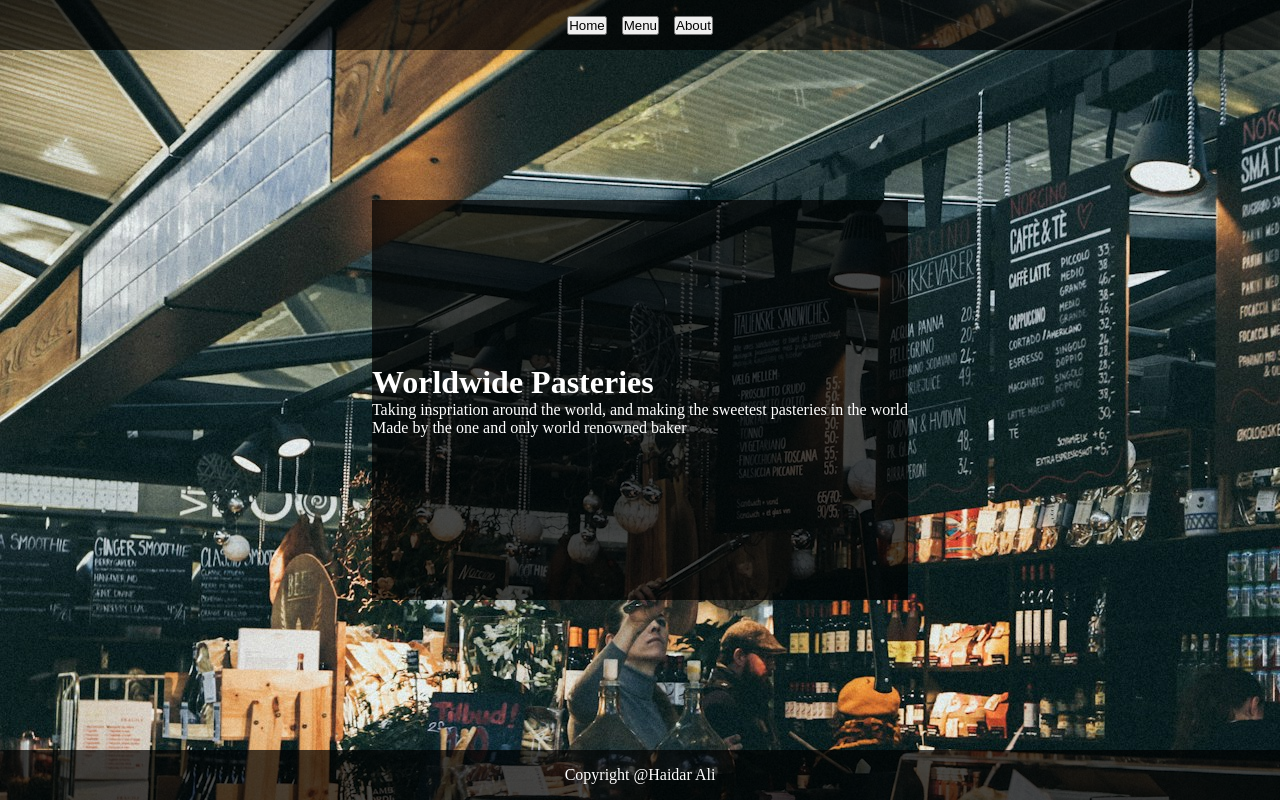
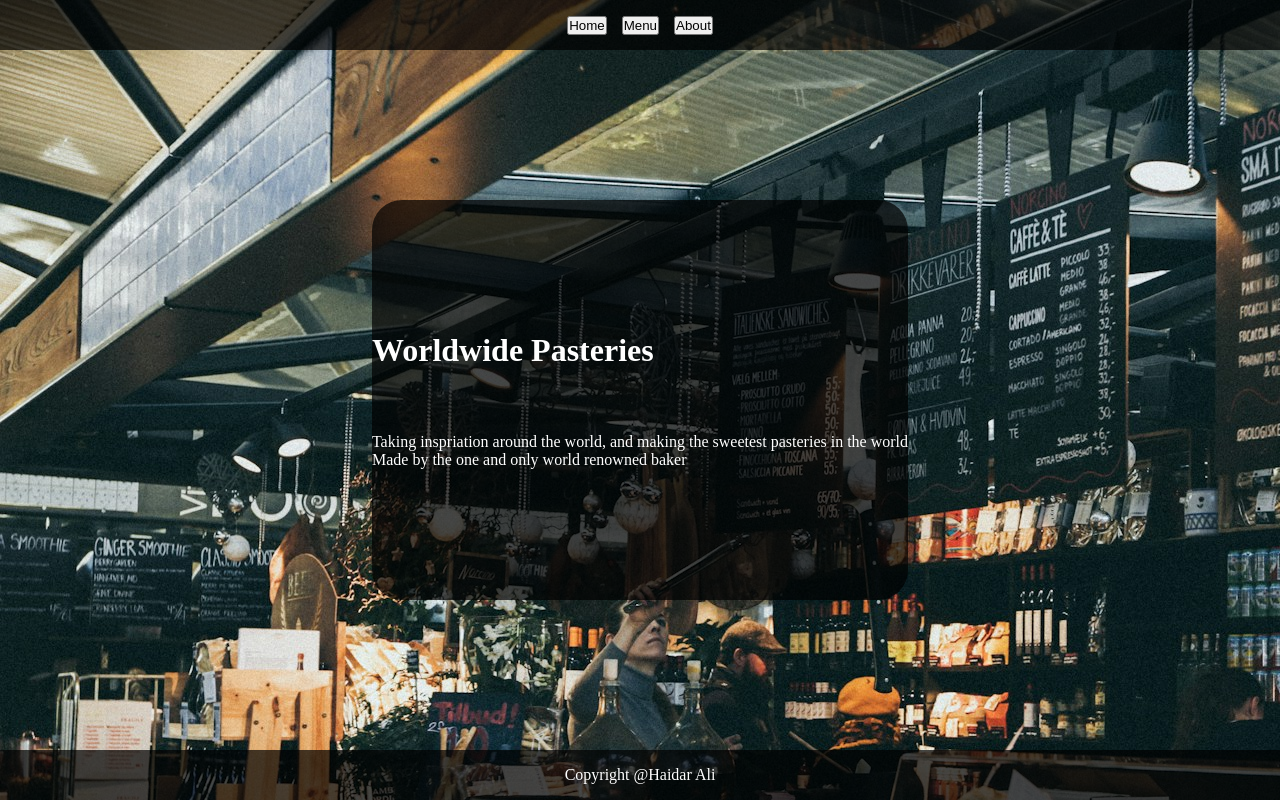
Before and after one commit to FC-HaidarAli/restaurant-page, a website built with webpack: page src/index.html in a window 1280 px wide. Built offline with nearby package versions, Linux system fonts and the light colour scheme.

Commit message:
space between text, subtext, border-radius added

```diff
--- a/src/main.css
+++ b/src/main.css
@@ -46,6 +46,8 @@ body {
     display: flex;
     flex-direction: column;
     justify-content: center;
+    border-radius: 30px;
+    gap: 4rem;
 }
 
 .footer {
```
